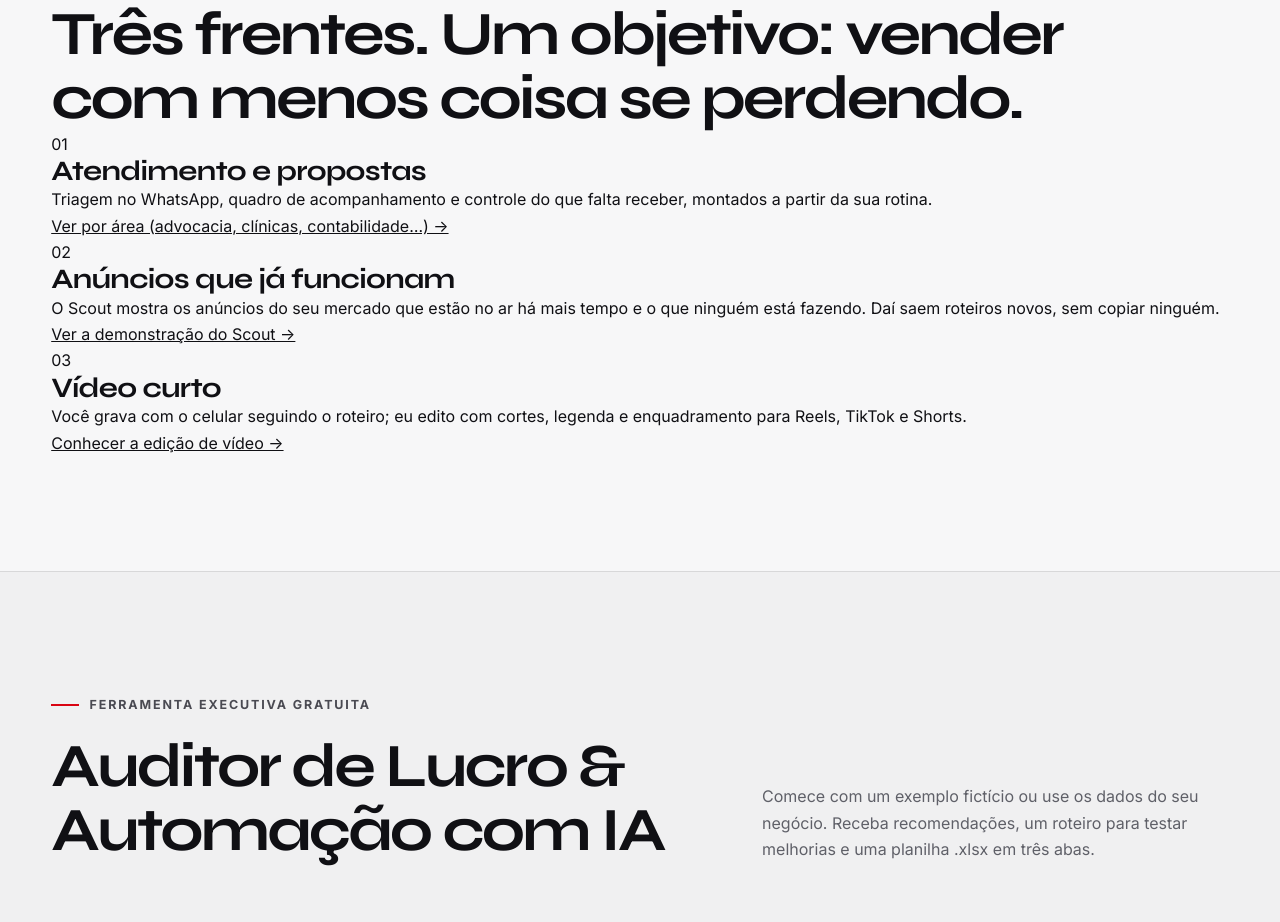
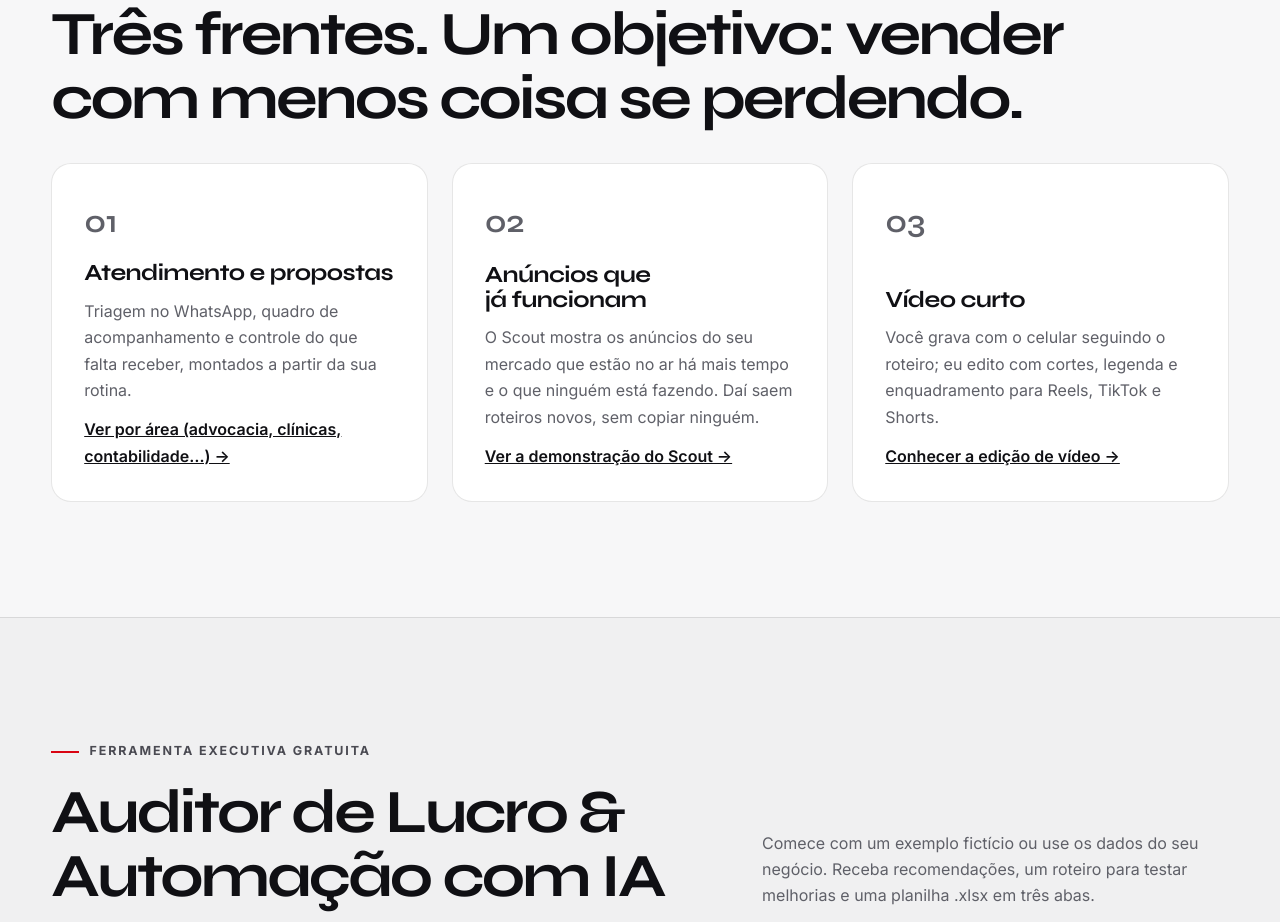
Before and after one commit to Andrearodri/andrestudio.dev, a website with bundled scripts: page index.html in a window 1280 px wide. Shown: the part 1251-2173 px from the top of the page. Built offline with nearby package versions, Linux system fonts and the light colour scheme.

Commit message:
home: fundo do hero discreto e cartoes da secao Tres frentes
Co-Authored-By: Claude Opus 5.5 <noreply@anthropic.com>

```diff
--- a/home.css
+++ b/home.css
@@ -744,3 +744,12 @@ html[data-theme="light"] .tech-chip {
     width: 100%;
   }
 }
+
+/* Tres frentes (secao logo apos o hero) */
+.home-page #verticais-pme .product-grid { display: grid; grid-template-columns: repeat(3, minmax(0, 1fr)); gap: 1.5rem; margin-top: 2rem; }
+.home-page #verticais-pme .product-card { border: 1px solid var(--line); background: var(--surface); padding: 2rem; border-radius: var(--radius); display: flex; flex-direction: column; gap: .8rem; }
+.home-page #verticais-pme .product-number { font-family: var(--display); color: var(--red-soft); font-size: 2rem; margin: 0; }
+.home-page #verticais-pme .product-card h3 { font-size: 1.45rem; margin: 0; }
+.home-page #verticais-pme .product-card p { color: var(--muted); margin: 0; flex: 1; }
+.home-page #verticais-pme .product-card a { font-weight: 600; color: var(--text); }
+@media (max-width: 900px) { .home-page #verticais-pme .product-grid { grid-template-columns: 1fr; } }
--- a/index.html
+++ b/index.html
@@ -130,7 +130,7 @@
   <main id="conteudo">
     <section class="home-hero" aria-labelledby="hero-title">
       <div class="hero-visual" aria-hidden="true">
-        <img src="/assets/optimized/lead-flow-tela-real.jpg" width="1440" height="900" decoding="async" alt="" style="width:100%;height:100%;object-fit:cover">
+        <img src="/assets/optimized/lead-flow-tela-real.jpg" width="1440" height="900" decoding="async" alt="" style="width:100%;height:100%;object-fit:cover;opacity:.22;filter:blur(3px) saturate(.7)">
       </div>
       <div class="container">
         <div class="hero-copy">
```
